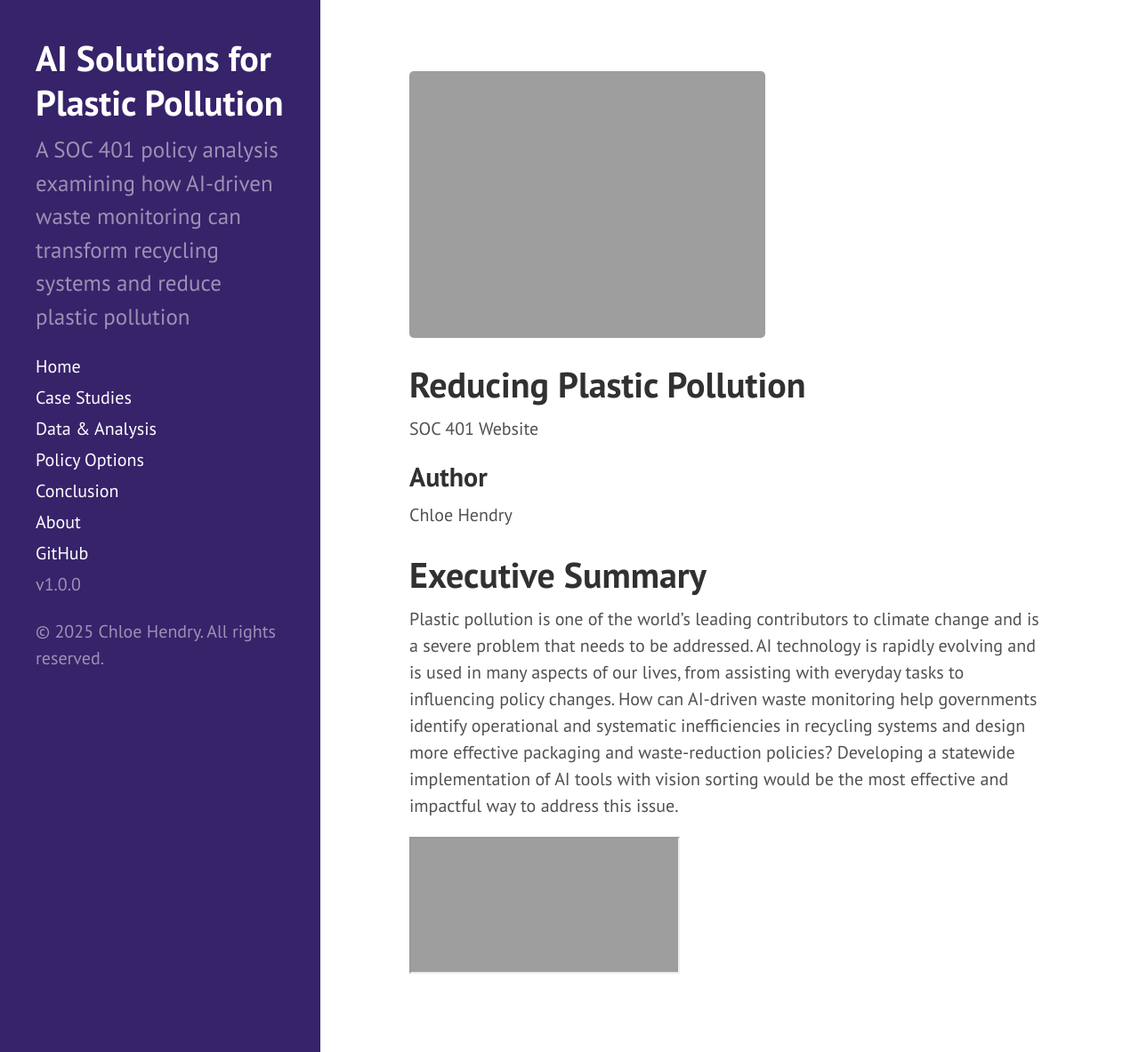
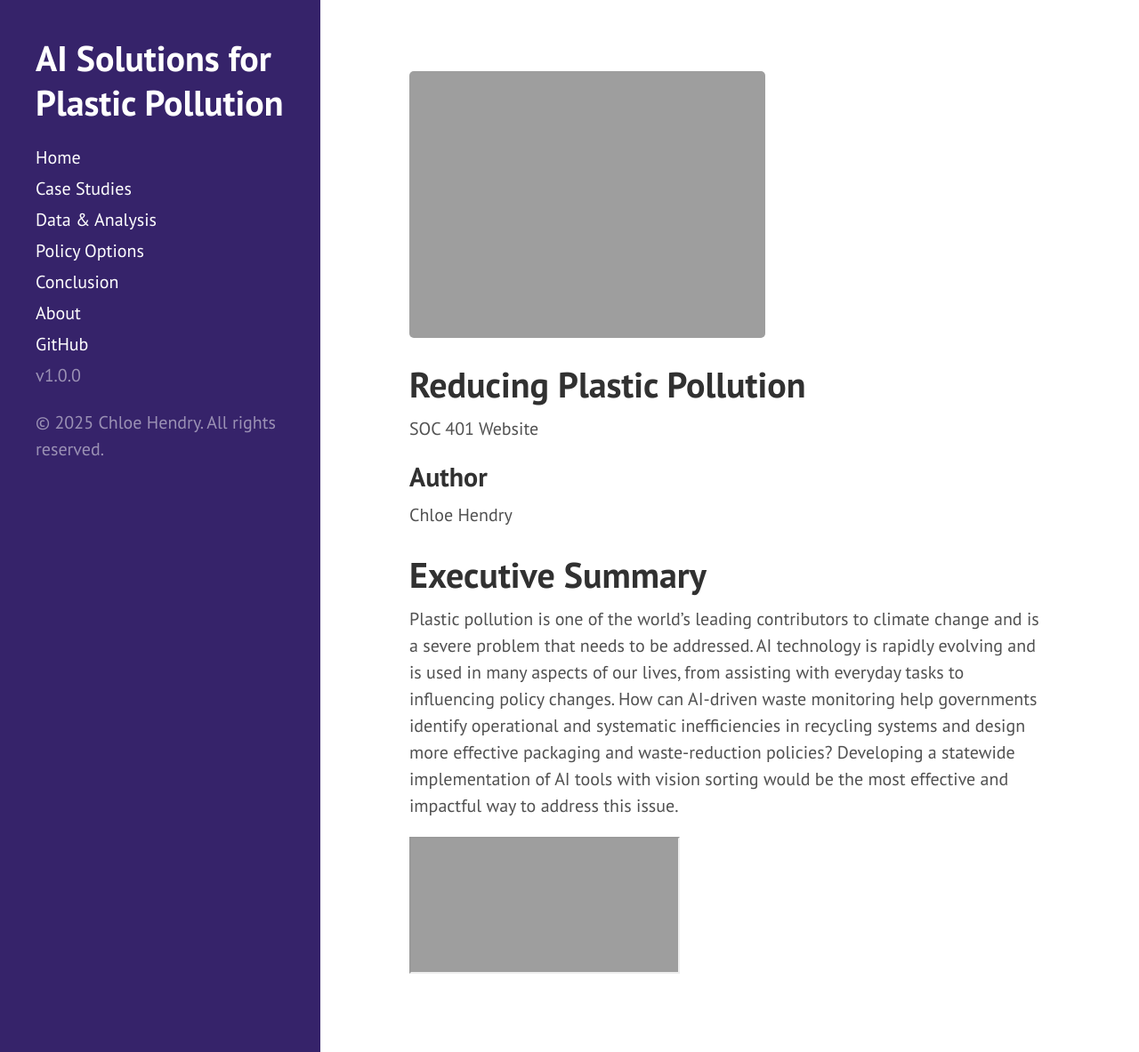
Before and after one commit to chendry6-blip/SOC401Website, a Jekyll site: the page built from index.md, in a window 1280 px wide and 1183 px high. Shown: the whole window at 89% size. Built offline with Jekyll 4.4.1, drawn with Linux system fonts in a browser that asks for light colours; the list of posts is cut into pages by our own code; grey boxes are pictures that could not be loaded.

Commit message:
Update _config.yml

```diff
--- a/_config.yml
+++ b/_config.yml
@@ -5,7 +5,6 @@ permalink:        pretty
 # Setup
 title:            AI Solutions for Plastic Pollution
 tagline:          'Reducing Waste Through Technology'
-description:      'A SOC 401 policy analysis examining how AI-driven waste monitoring can transform recycling systems and reduce plastic pollution'
 url:              "https://chendry6-blip.github.io"
 baseurl:          "/SOC401Website/"
 paginate:         5
```
